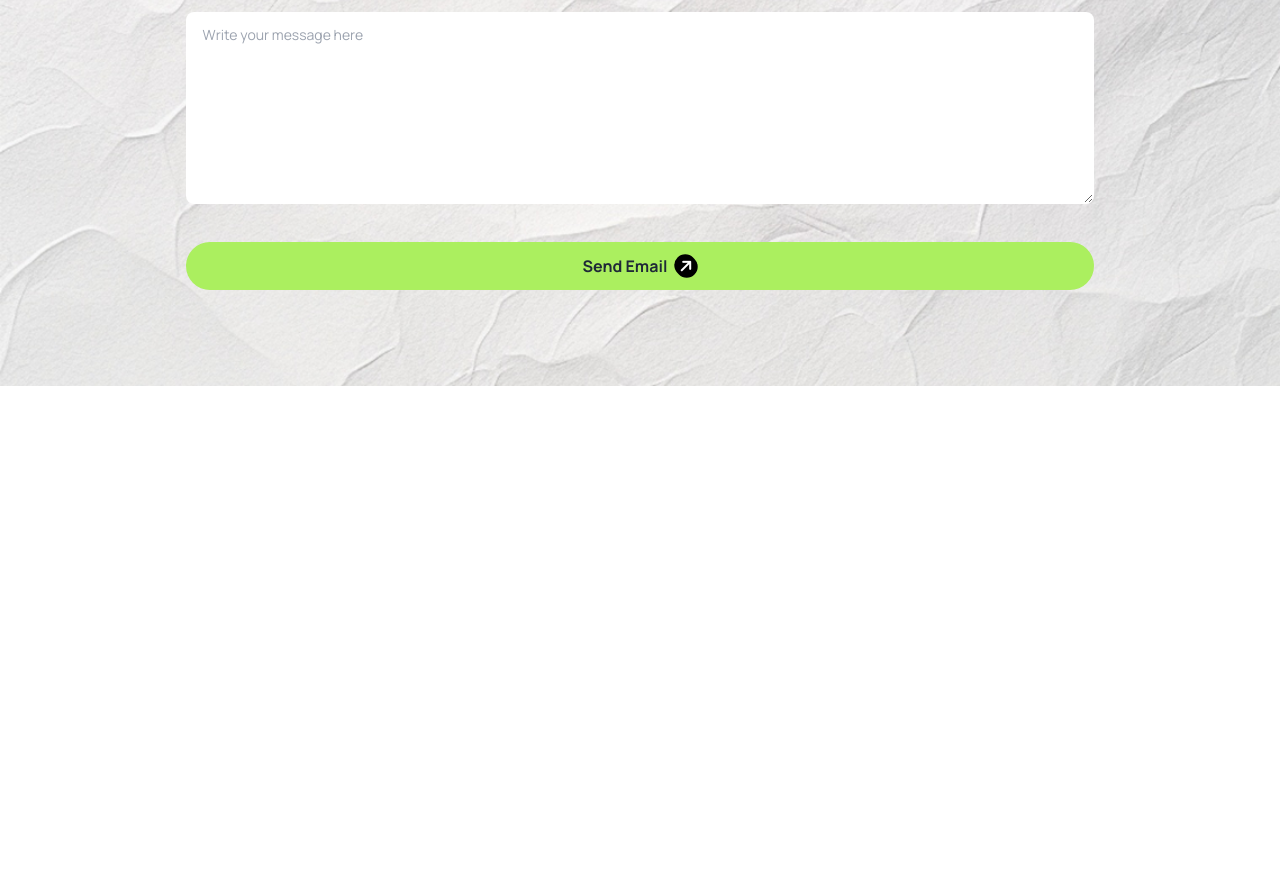
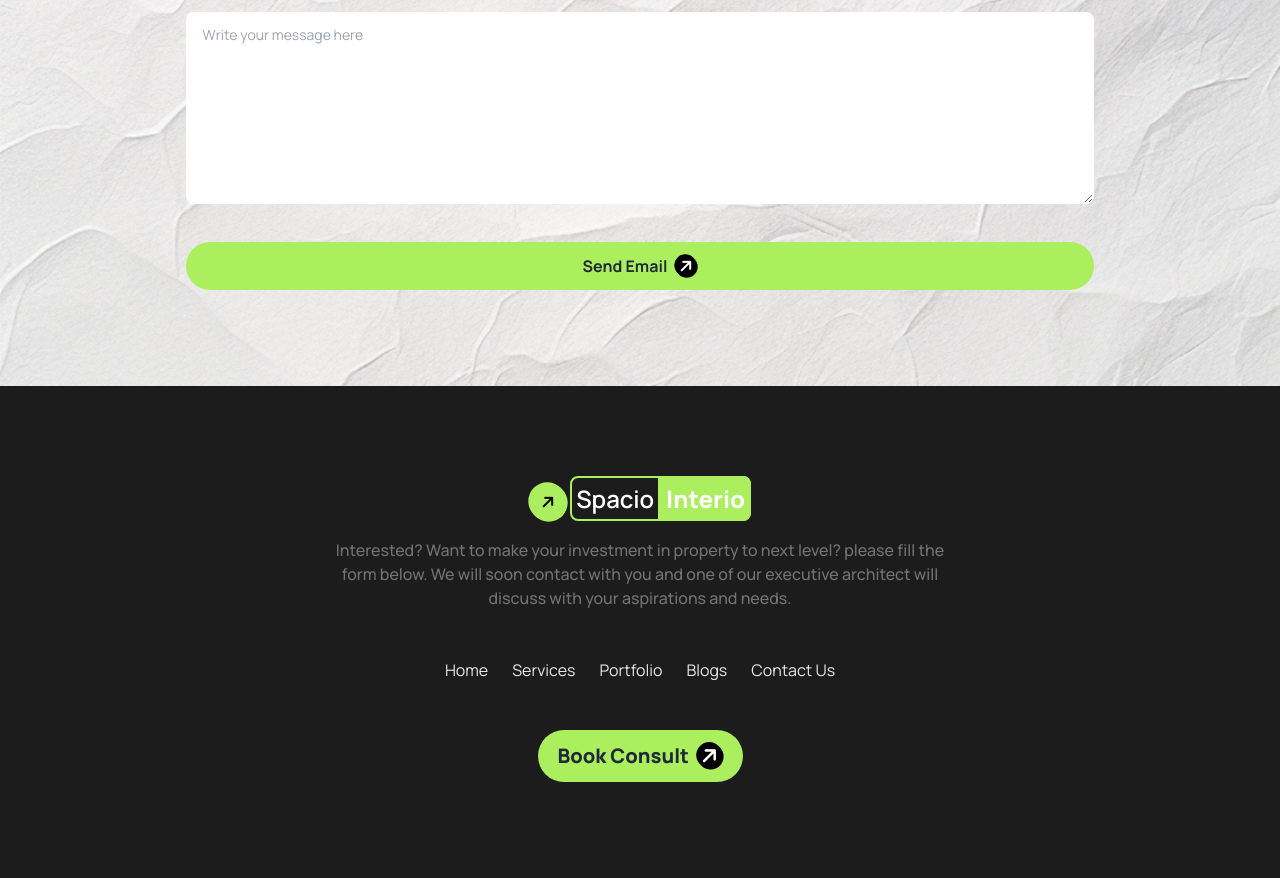
Before and after one commit to SubhaeSadeek/Bres9-A3, a plain HTML site: page index.html in a window 1280 px wide. Shown: the part 4817-5695 px from the top of the page. Before the commit the page ends 5203 px from the top, so only its background shows below. Drawn offline with nearby package versions, Linux system fonts and the light colour scheme.

Commit message:
footer section done

```diff
--- a/index.html
+++ b/index.html
@@ -415,7 +415,7 @@
 					<div class="lg:col-span-2 p-6 border border-slate-200 rounded-2xl">
 						<img class="w-full h-full" src="./assets/img5.png" alt="">
 					</div>
-				</section>
+			</section>
 			<!-- Read our article and News section -->
 			 <section class="py-24 bg-[#F4F4F4;]">
 				<button
@@ -533,9 +533,9 @@
 						</div>
 					  </div>
 				 </div>
-			 </section>
+			</section>
 			 <!-- let's discuss next project section -->
-			  <section class="py-24 bg-[url('./assets/bg.jpg')] bg-no-repeat bg-center bg-cover">
+			<section class="py-24 bg-[url('./assets/bg.jpg')] bg-no-repeat bg-center bg-cover">
 				<!-- section text-heading -->
 				<button
 					class="px-4 py-2 rounded-[32px] bg-[rgba(171,239,95,0.20)] flex flex-row-reverse gap-2 items-center justify-center text-base font-bold mx-auto"
@@ -577,11 +577,72 @@
 				  Send Email
 					  <i class="fa-solid fa-arrow-right bg-black -rotate-45 rounded-full text-white p-1"></i>
 				  </button>
+				  </div>
+			</section>
+		</main>
+		<footer class=" bg-[#1C1C1C] py-24">
+			<!-- footer heading and text -->
 
-				 </div>
+			<div class="w-1/2 mx-auto text-center">
+				<div>
+					<i
+						class="fa-solid fa-arrow-right bg-[#ABEF5F] text-black -rotate-45 p-3 rounded-full"
+					></i>
+					<a class="text-2xl text-white font-extrabold cursor-pointer"
+						><span
+							class="font-semibold border-[#ABEF5F] border-2 p-1 rounded-s-lg "
+							>Spacio</span
+						><span
+							class="border-2 box-border border-[#ABEF5F] p-1 rounded-e-lg bg-[#ABEF5F]"
+							>Interio</span
+						></a
+					>
+				</div>
+				<p class="font-medium text-[#737373] pt-4">
+					Interested? Want to make your investment in property to next level? please fill the form below. We will soon contact with you and one of our executive architect will discuss with your aspirations and needs.
+				</p>
+			</div>
+			<!-- footer nav links -->
+			<div class="navbar-center flex flex-col lg:flex-row w-2/3 mx-auto my-12 ">
+				<ul class="flex gap-6 px-1 text-[#E9E9E9] font-normal text-base mx-auto">
+					<li>
+						<a class="hover:text-[#ABEF5F] hover:font-extrabold cursor-pointer"
+							>Home</a
+						>
+					</li>
+					<li>
+						<a class="hover:text-[#ABEF5F] hover:font-extrabold cursor-pointer"
+							>Services</a
+						>
+					</li>
+					<li>
+						<a class="hover:text-[#ABEF5F] hover:font-extrabold cursor-pointer"
+							>Portfolio</a
+						>
+					</li>
+					<li>
+						<a class="hover:text-[#ABEF5F] hover:font-extrabold cursor-pointer"
+							>Blogs</a
+						>
+					</li>
+					<li>
+						<a class="hover:text-[#ABEF5F] hover:font-extrabold cursor-pointer"
+							>Contact Us</a
+						>
+					</li>
+				</ul>
+			</div>
+			<!-- nav button -->
+			<a class=""
+			><button
+				class="px-5 py-3 rounded-[32px] bg-[#ABEF5F] flex gap-2 items-center text-xl font-extrabold mx-auto"
+			>
+				Book Consult
+				<i
+					class="fa-solid fa-arrow-right bg-black text-white -rotate-45 p-1 rounded-full"
+				></i></button
+		></a>
 
-				</section>
-		</main>
-		<footer></footer>
+		</footer>
 	</body>
 </html>
```
